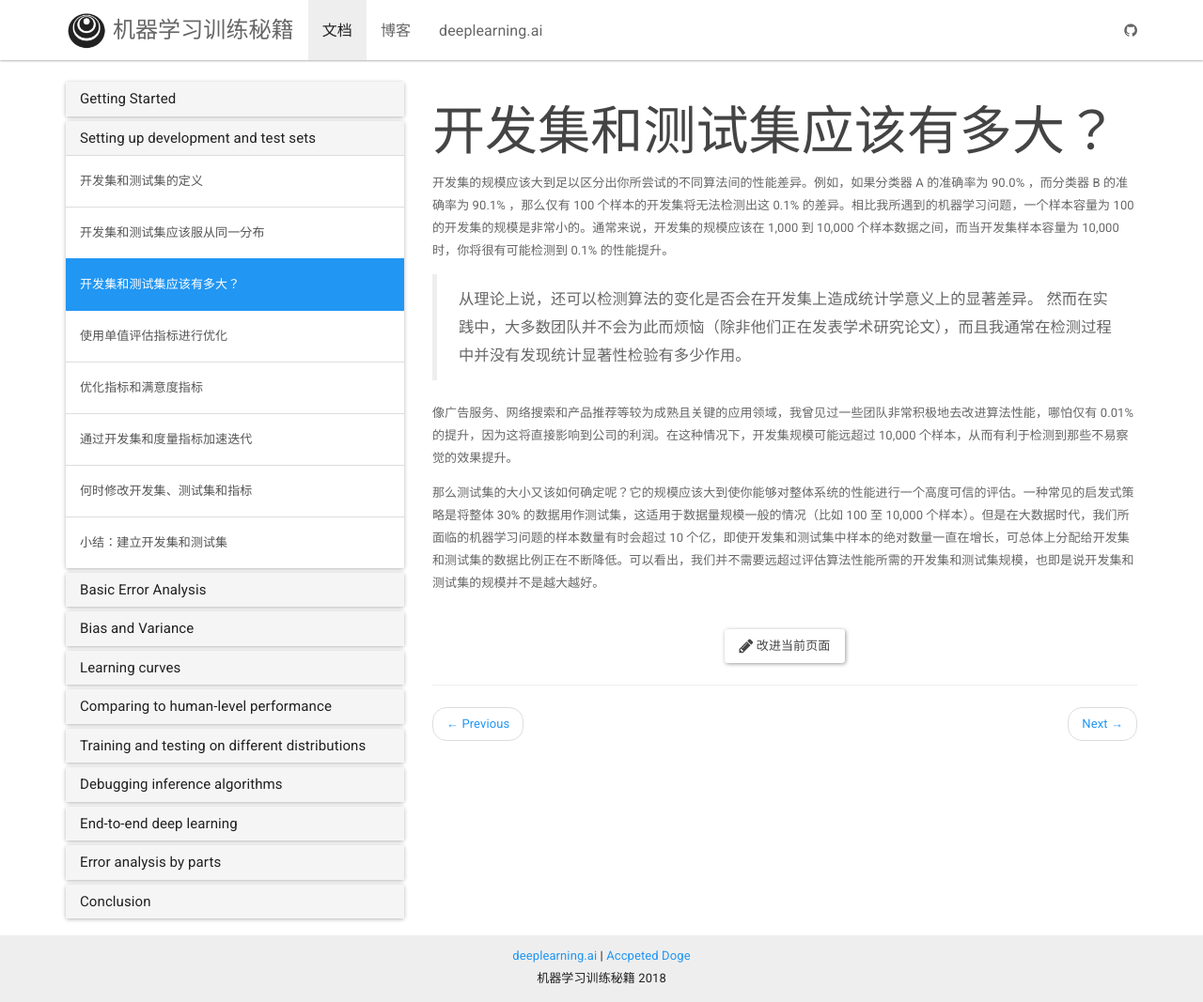
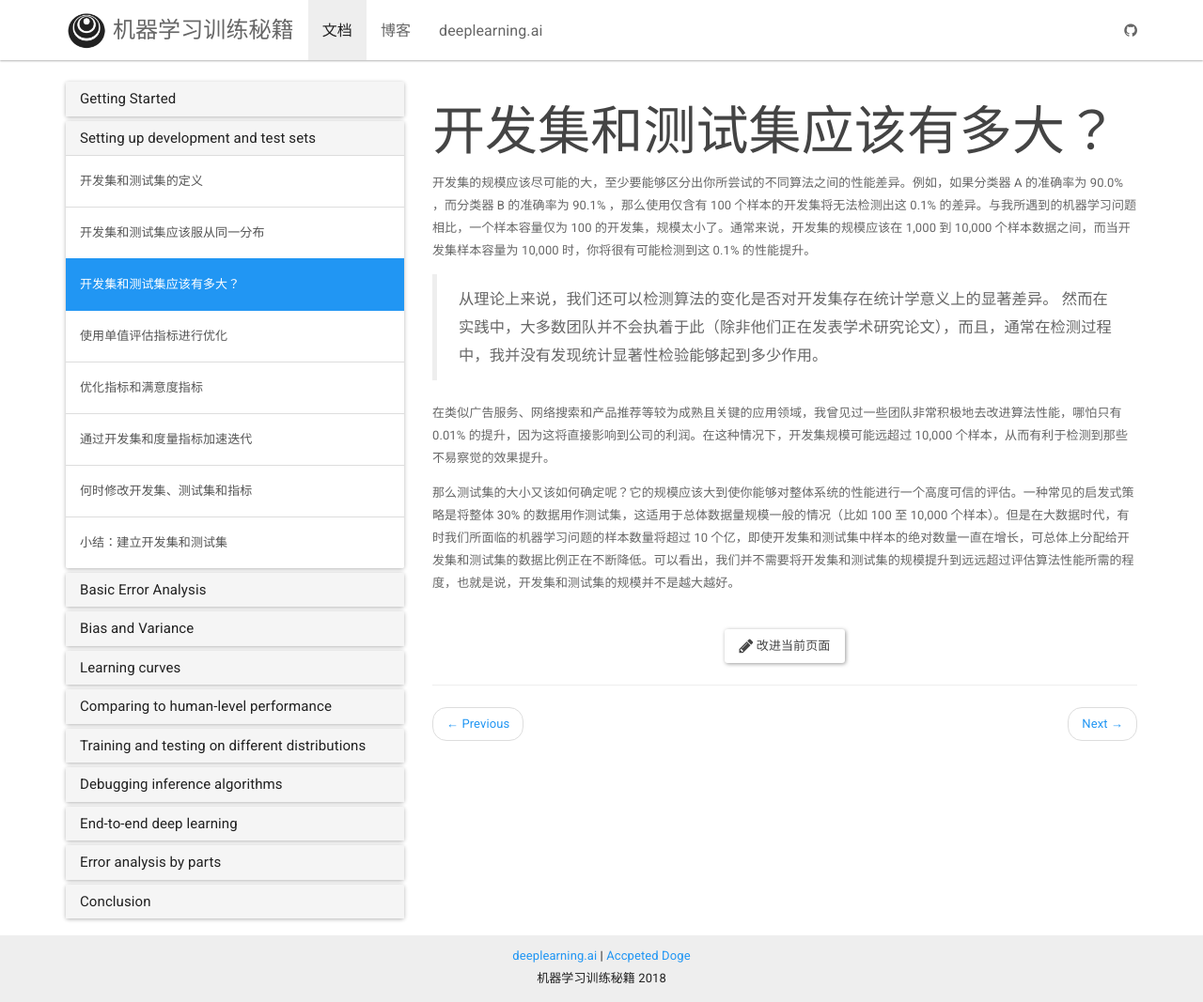
Before and after one commit to deeplearning-ai/machine-learning-yearning-cn, a Jekyll site: the page built from _docs/Setting up development and test sets/ch07.md, in a window 1280 px wide and 1067 px high. Shown: the whole window at 94% size. Built offline with Jekyll 4.4.1, drawn with Linux system fonts in a browser that asks for light colours; nearby versions of some CDN libraries.

Commit message:
Update ch07.md (#23)

```diff
--- a/_docs/Setting up development and test sets/ch07.md
+++ b/_docs/Setting up development and test sets/ch07.md
@@ -3,10 +3,10 @@ title: 开发集和测试集应该有多大？
 permalink: /docs/ch07/
 ---
 
-开发集的规模应该大到足以区分出你所尝试的不同算法间的性能差异。例如，如果分类器 A 的准确率为 90.0% ，而分类器 B 的准确率为 90.1% ，那么仅有 100 个样本的开发集将无法检测出这 0.1% 的差异。相比我所遇到的机器学习问题，一个样本容量为 100 的开发集的规模是非常小的。通常来说，开发集的规模应该在 1,000 到 10,000 个样本数据之间，而当开发集样本容量为 10,000 时，你将很有可能检测到 0.1% 的性能提升。
+开发集的规模应该尽可能的大，至少要能够区分出你所尝试的不同算法之间的性能差异。例如，如果分类器 A 的准确率为 90.0% ，而分类器 B 的准确率为 90.1% ，那么使用仅含有 100 个样本的开发集将无法检测出这 0.1% 的差异。与我所遇到的机器学习问题相比，一个样本容量仅为 100 的开发集，规模太小了。通常来说，开发集的规模应该在 1,000 到 10,000 个样本数据之间，而当开发集样本容量为 10,000 时，你将很有可能检测到这 0.1% 的性能提升。
 
-> 从理论上说，还可以检测算法的变化是否会在开发集上造成统计学意义上的显著差异。 然而在实践中，大多数团队并不会为此而烦恼（除非他们正在发表学术研究论文），而且我通常在检测过程中并没有发现统计显著性检验有多少作用。
+> 从理论上来说，我们还可以检测算法的变化是否对开发集存在统计学意义上的显著差异。 然而在实践中，大多数团队并不会执着于此（除非他们正在发表学术研究论文），而且，通常在检测过程中，我并没有发现统计显著性检验能够起到多少作用。
 
-像广告服务、网络搜索和产品推荐等较为成熟且关键的应用领域，我曾见过一些团队非常积极地去改进算法性能，哪怕仅有 0.01% 的提升，因为这将直接影响到公司的利润。在这种情况下，开发集规模可能远超过 10,000 个样本，从而有利于检测到那些不易察觉的效果提升。
+在类似广告服务、网络搜索和产品推荐等较为成熟且关键的应用领域，我曾见过一些团队非常积极地去改进算法性能，哪怕只有 0.01% 的提升，因为这将直接影响到公司的利润。在这种情况下，开发集规模可能远超过 10,000 个样本，从而有利于检测到那些不易察觉的效果提升。
 
-那么测试集的大小又该如何确定呢？它的规模应该大到使你能够对整体系统的性能进行一个高度可信的评估。一种常见的启发式策略是将整体 30% 的数据用作测试集，这适用于数据量规模一般的情况（比如 100 至 10,000 个样本）。但是在大数据时代，我们所面临的机器学习问题的样本数量有时会超过 10 个亿，即使开发集和测试集中样本的绝对数量一直在增长，可总体上分配给开发集和测试集的数据比例正在不断降低。可以看出，我们并不需要远超过评估算法性能所需的开发集和测试集规模，也即是说开发集和测试集的规模并不是越大越好。
+那么测试集的大小又该如何确定呢？它的规模应该大到使你能够对整体系统的性能进行一个高度可信的评估。一种常见的启发式策略是将整体 30% 的数据用作测试集，这适用于总体数据量规模一般的情况（比如 100 至 10,000 个样本）。但是在大数据时代，有时我们所面临的机器学习问题的样本数量将超过 10 个亿，即使开发集和测试集中样本的绝对数量一直在增长，可总体上分配给开发集和测试集的数据比例正在不断降低。可以看出，我们并不需要将开发集和测试集的规模提升到远远超过评估算法性能所需的程度，也就是说，开发集和测试集的规模并不是越大越好。
```
